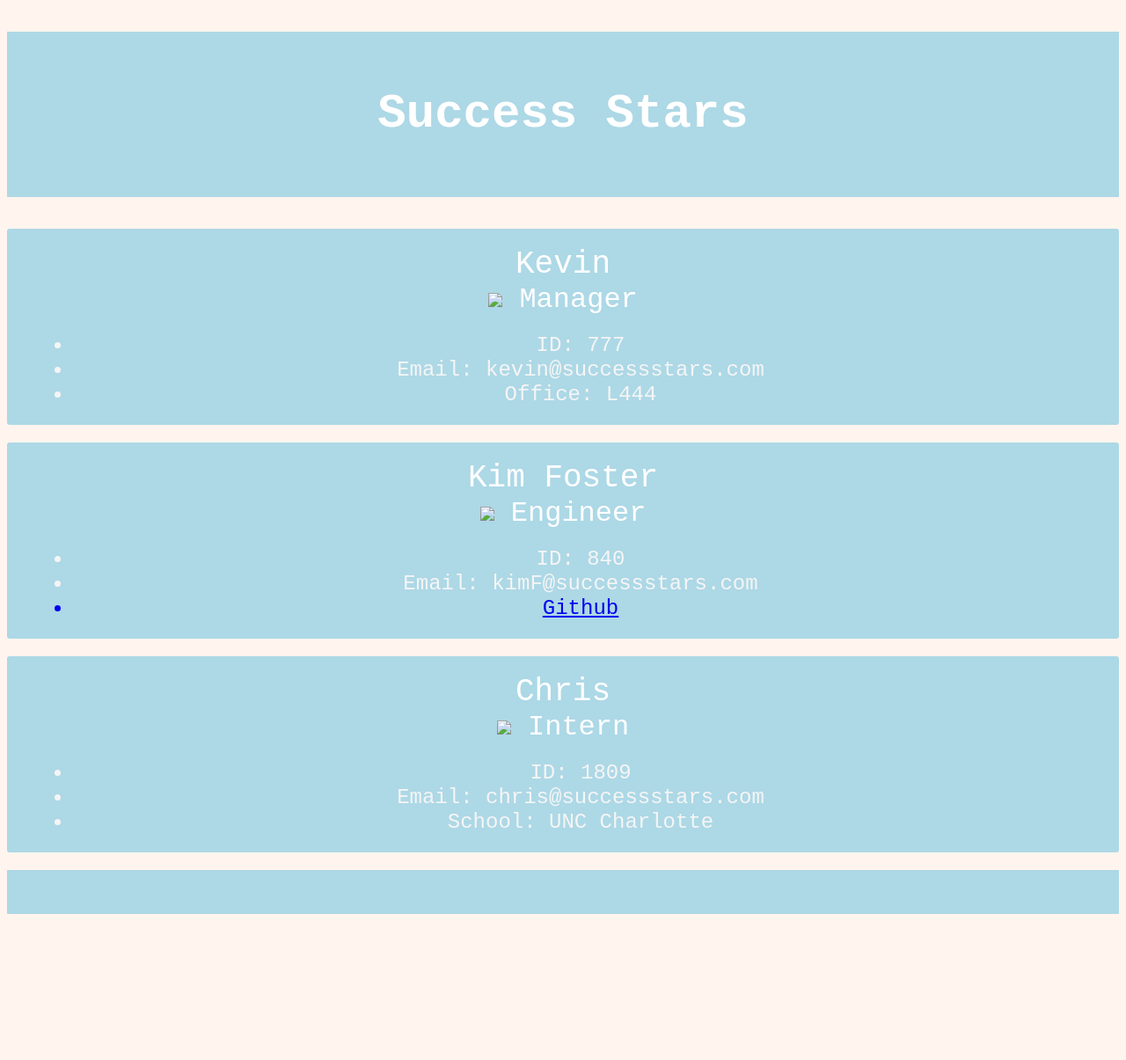
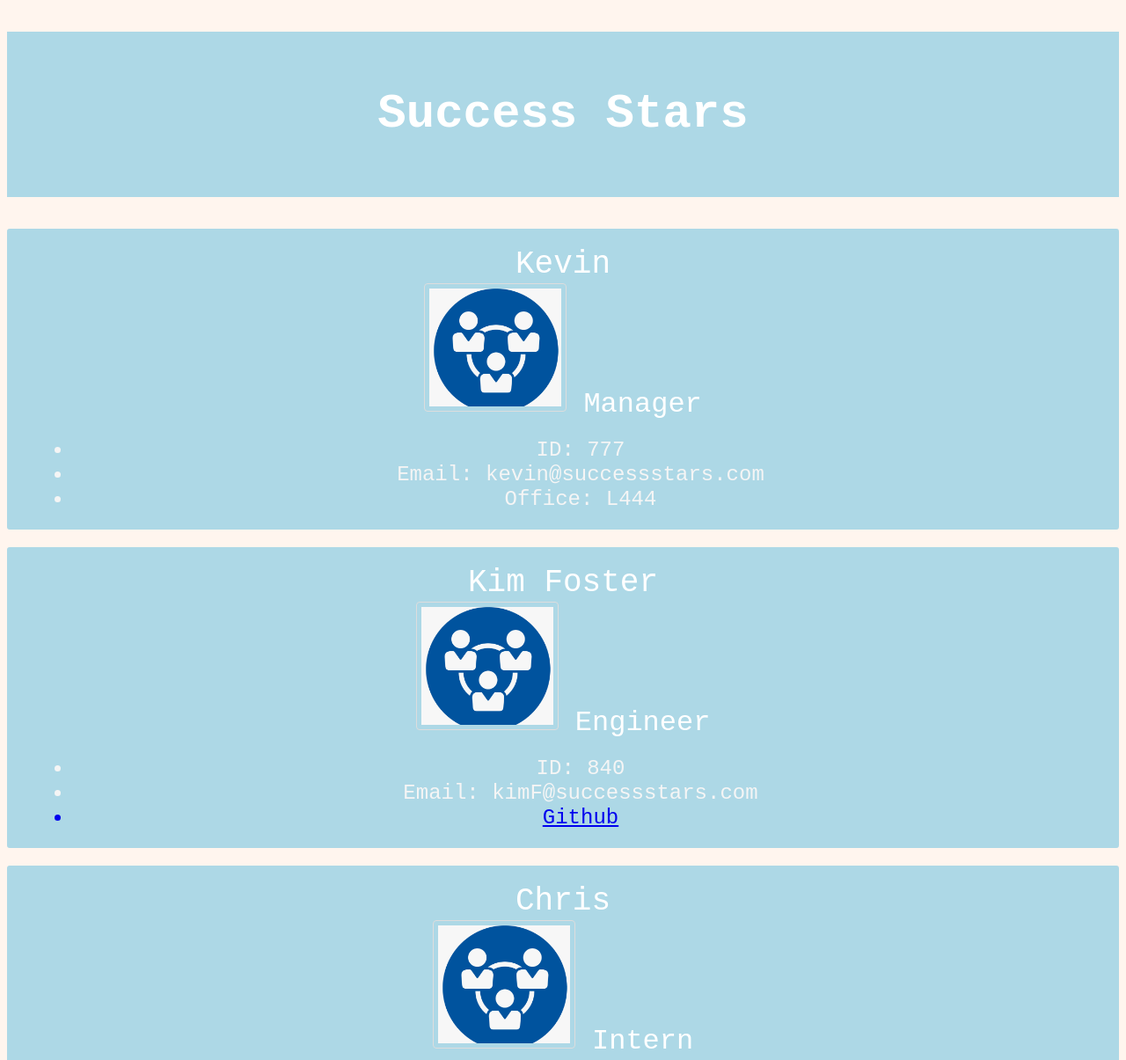
Before and after one commit to DejahHarris/10-Team-Profile-Generator, a plain HTML site: page team.html in a window 1280 px wide. Shown: the top 1205 px of the page at 88% size. Before the commit the page ends 1047 px from the top, so only its background shows below. Drawn offline with Linux system fonts and the light colour scheme.

Commit message:
added team image to each card and styled it

```diff
--- a/style.css
+++ b/style.css
@@ -62,3 +62,9 @@
     background-color: a;
     padding-bottom: 20px;
 }
+img {
+    border: 1px solid #ddd;
+  border-radius: 4px;
+  padding: 5px;
+  width: 150px;
+}
--- a/team.html
+++ b/team.html
@@ -21,7 +21,7 @@
         </div>
 
         <div class="role">
-            <img src="placeholder"></img>
+            <img src="images/Screenshot 2022-12-10 at 10.00.14 PM.png"></img>
             Manager
         </div>
     </div>
@@ -43,7 +43,7 @@
         </div>
 
         <div class="role">
-            <img src="placeholder"></img>
+            <img src="images/Screenshot 2022-12-10 at 10.00.14 PM.png"></img>
             Engineer
         </div>
     </div>
@@ -66,7 +66,7 @@
         </div>
 
         <div class="role">
-            <img src="placeholder"></img>
+            <img src="images/Screenshot 2022-12-10 at 10.00.14 PM.png"></img>
             Intern
         </div>
     </div>
```
Also changed, not shown: images/Screenshot 2022-12-10 at 10.00.14 PM.png (added), 2 other files.
